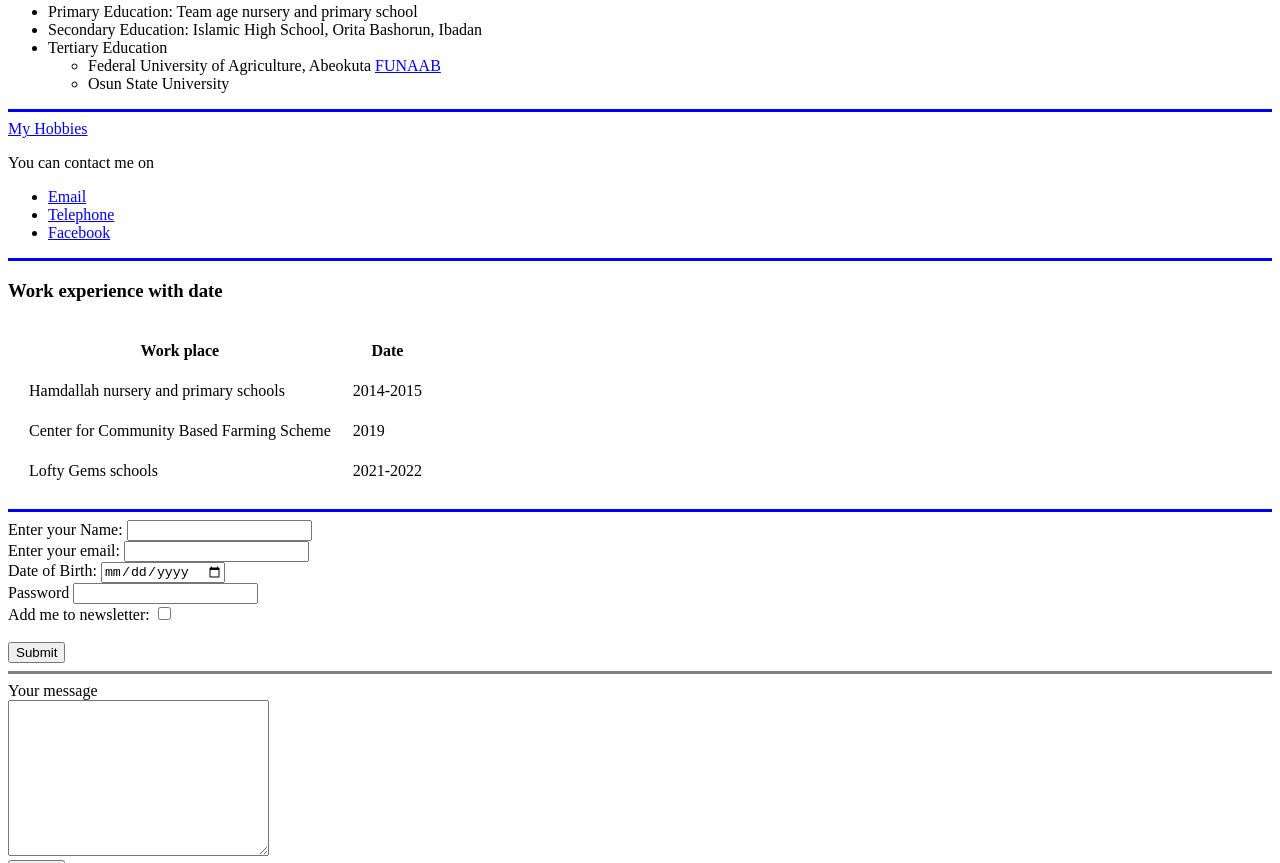
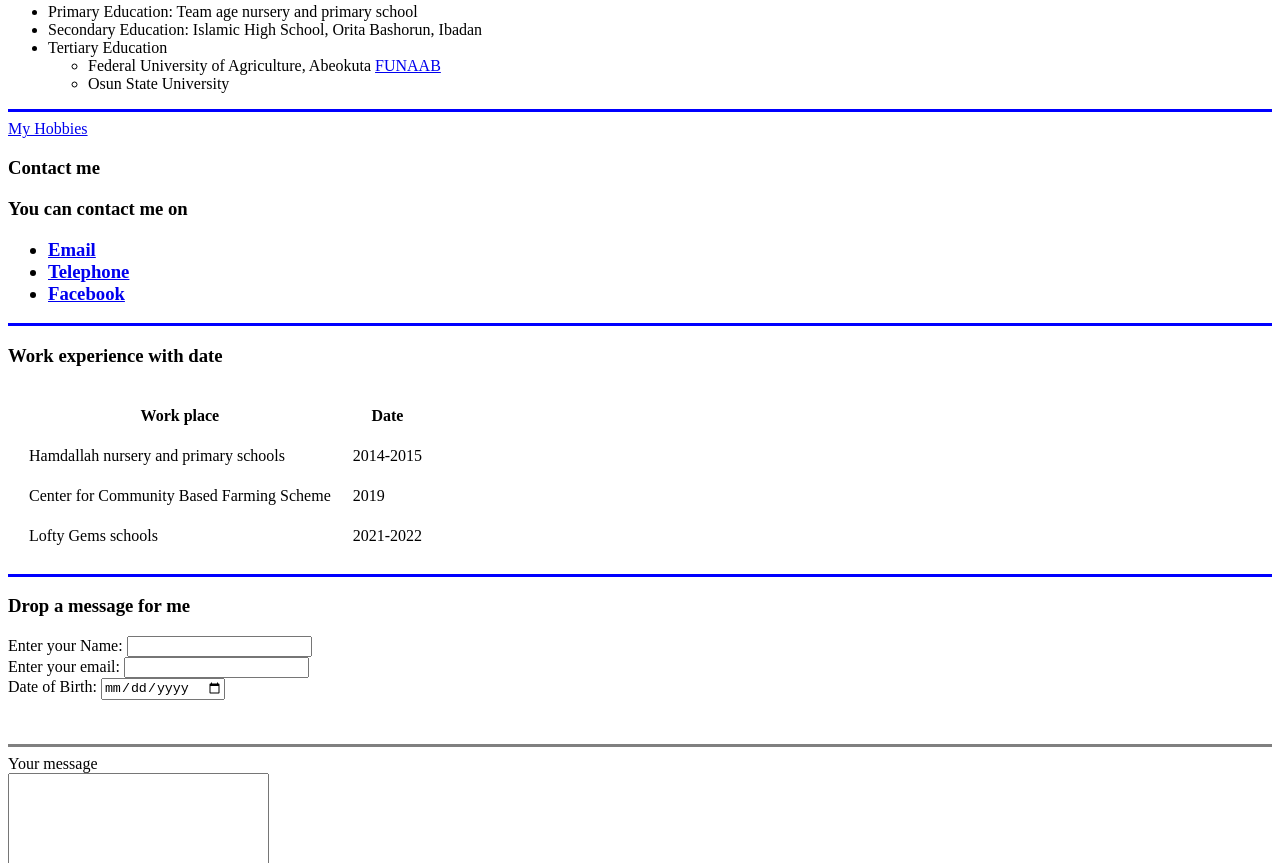
Before and after one commit to Haykinz97/Haykinz-cv, a plain HTML site: page index.html in a window 1280 px wide. Shown: the part 457-1320 px from the top of the page. Drawn offline with Linux system fonts and the light colour scheme.

Commit message:
index.html update

```diff
--- a/index.html
+++ b/index.html
@@ -26,6 +26,7 @@
    </ul>
    <hr size="3" color="blue">
   <a href="Hobbies.html">My Hobbies</a>
+    <h3>Contact me</h>
    <p>You can contact me on</p>
    <ul>
        <li><a href="mailto:mumeen.quadri@gmail.com">Email</a></li>
@@ -55,21 +56,16 @@
 
    </table>
    <hr size="3" color="blue">
+    <h3>Drop a message for me</h3>
    <form action="form.html">
        <label for="name">Enter your Name:</label>
-       <input type="text" required>
-    <br>
+       <input type="text" required><br>
     <label for="email">Enter your email:</label>
     <input type="text" name="email" id="" required><br>
     <label for="DOB">Date of Birth:</label>
     <input type="date" name="DOB" id="" required><br>
-    <label for="">Password</label>
-    <input type="password" name="" id="" required><br>
-    <label for="Subscribe">Add me to newsletter:</label>
-    <input type="checkbox" name="" id="">
     <br>
     <br>
-        <input type="submit" value="Submit">
         <hr size="3" noshade="">
         <label for="">Your message</label><br>
         <textarea name="Message" id="" cols="30" rows="10"></textarea><br>
```
